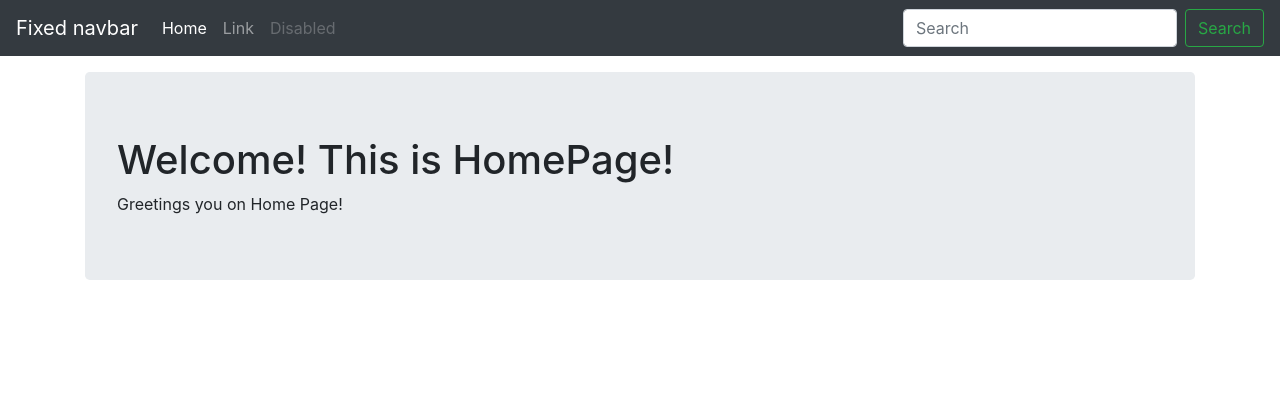
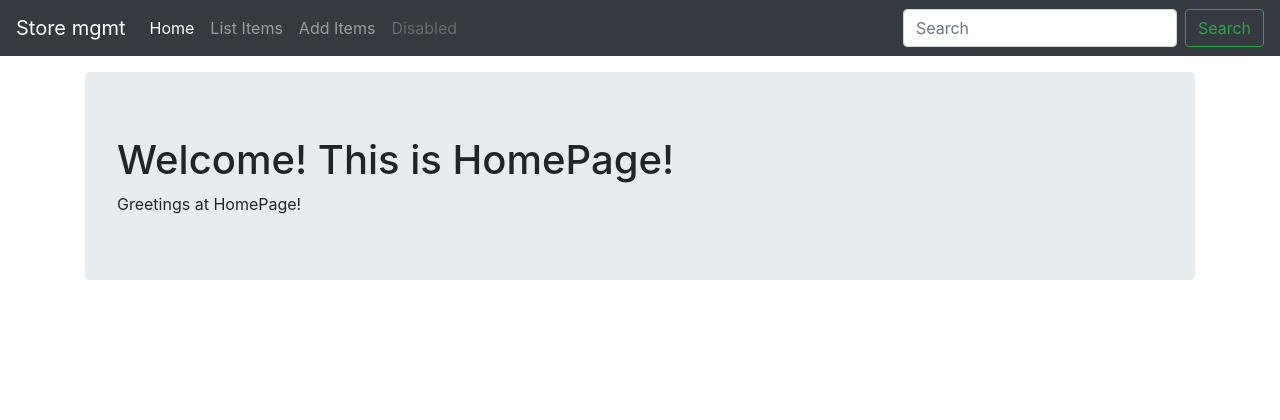
Before and after one commit to ilyuhi4/abc_store, a Django app: page / in a window 1280 px wide. Shown: the top 420 px of the page. Run offline with Django 3.2, Linux system fonts and the light colour scheme; some libraries are stand-ins or nearby versions.

Commit message:
includenavbar in template, created navigation

```diff
--- a/stockmgmt/views.py
+++ b/stockmgmt/views.py
@@ -6,7 +6,8 @@ from .forms import StockCreateForm
 # Create your views here.
 def home(request):
     title = 'Welcome! This is HomePage!'
-    context = {'title': title}
+    context = {'title': title,
+               'text': 'Greetings at HomePage!'}
     return render(request, 'stockmgmt/home.html', context)
 
 
--- a/templates/stockmgmt/home.html
+++ b/templates/stockmgmt/home.html
@@ -16,7 +16,8 @@
 
     <!-- Bootstrap core CSS -->
     <link href="{% static 'stockmgmt/css/stylesheet.css' %}" rel="stylesheet">
-    <link rel="stylesheet" href="https://stackpath.bootstrapcdn.com/bootstrap/4.4.1/css/bootstrap.min.css" integrity="sha384-Vkoo8x4CGsO3+Hhxv8T/Q5PaXtkKtu6ug5TOeNV6gBiFeWPGFN9MuhOf23Q9Ifjh" crossorigin="anonymous">
+    <link rel="stylesheet" href="https://stackpath.bootstrapcdn.com/bootstrap/4.4.1/css/bootstrap.min.css"
+          integrity="sha384-Vkoo8x4CGsO3+Hhxv8T/Q5PaXtkKtu6ug5TOeNV6gBiFeWPGFN9MuhOf23Q9Ifjh" crossorigin="anonymous">
     <style>
         .bd-placeholder-img {
             font-size: 1.125rem;
@@ -38,44 +39,26 @@
     <link href="{% static 'stockmgmt/css/navbar-top-fixed.css' %}" rel="stylesheet">
 </head>
 <body>
-<nav class="navbar navbar-expand-md navbar-dark fixed-top bg-dark">
-    <a class="navbar-brand" href="#">Fixed navbar</a>
-    <button class="navbar-toggler" type="button" data-toggle="collapse" data-target="#navbarCollapse"
-            aria-controls="navbarCollapse" aria-expanded="false" aria-label="Toggle navigation">
-        <span class="navbar-toggler-icon"></span>
-    </button>
-    <div class="collapse navbar-collapse" id="navbarCollapse">
-        <ul class="navbar-nav mr-auto">
-            <li class="nav-item active">
-                <a class="nav-link" href="#">Home <span class="sr-only">(current)</span></a>
-            </li>
-            <li class="nav-item">
-                <a class="nav-link" href="#">Link</a>
-            </li>
-            <li class="nav-item">
-                <a class="nav-link disabled" href="#" tabindex="-1" aria-disabled="true">Disabled</a>
-            </li>
-        </ul>
-        <form class="form-inline mt-2 mt-md-0">
-            <input class="form-control mr-sm-2" type="text" placeholder="Search" aria-label="Search">
-            <button class="btn btn-outline-success my-2 my-sm-0" type="submit">Search</button>
-        </form>
-    </div>
-</nav>
-
+{% include 'stockmgmt/navbar.html' %}
 <main role="main" class="container">
     <div class="jumbotron">
         <h1>{% block header %}
-                {{ title }}
-            {% endblock %}
+            {{ title }}
+        {% endblock %}
         </h1>
         {% block content %}
-            Greetings you on Home Page!
+            {{ text }}
         {% endblock %}
     </div>
 </main>
-<script src="https://code.jquery.com/jquery-3.4.1.slim.min.js" integrity="sha384-J6qa4849blE2+poT4WnyKhv5vZF5SrPo0iEjwBvKU7imGFAV0wwj1yYfoRSJoZ+n" crossorigin="anonymous"></script>
-<script src="https://cdn.jsdelivr.net/npm/popper.js@1.16.0/dist/umd/popper.min.js" integrity="sha384-Q6E9RHvbIyZFJoft+2mJbHaEWldlvI9IOYy5n3zV9zzTtmI3UksdQRVvoxMfooAo" crossorigin="anonymous"></script>
-<script src="https://stackpath.bootstrapcdn.com/bootstrap/4.4.1/js/bootstrap.min.js" integrity="sha384-wfSDF2E50Y2D1uUdj0O3uMBJnjuUD4Ih7YwaYd1iqfktj0Uod8GCExl3Og8ifwB6" crossorigin="anonymous"></script>
+<script src="https://code.jquery.com/jquery-3.4.1.slim.min.js"
+        integrity="sha384-J6qa4849blE2+poT4WnyKhv5vZF5SrPo0iEjwBvKU7imGFAV0wwj1yYfoRSJoZ+n"
+        crossorigin="anonymous"></script>
+<script src="https://cdn.jsdelivr.net/npm/popper.js@1.16.0/dist/umd/popper.min.js"
+        integrity="sha384-Q6E9RHvbIyZFJoft+2mJbHaEWldlvI9IOYy5n3zV9zzTtmI3UksdQRVvoxMfooAo"
+        crossorigin="anonymous"></script>
+<script src="https://stackpath.bootstrapcdn.com/bootstrap/4.4.1/js/bootstrap.min.js"
+        integrity="sha384-wfSDF2E50Y2D1uUdj0O3uMBJnjuUD4Ih7YwaYd1iqfktj0Uod8GCExl3Og8ifwB6"
+        crossorigin="anonymous"></script>
 </body>
 </html>
--- /dev/null
+++ b/templates/stockmgmt/navbar.html
@@ -0,0 +1,27 @@
+<nav class="navbar navbar-expand-md navbar-dark fixed-top bg-dark">
+    <a class="navbar-brand" href="{% url 'home' %}">Store mgmt</a>
+    <button class="navbar-toggler" type="button" data-toggle="collapse" data-target="#navbarCollapse"
+            aria-controls="navbarCollapse" aria-expanded="false" aria-label="Toggle navigation">
+        <span class="navbar-toggler-icon"></span>
+    </button>
+    <div class="collapse navbar-collapse" id="navbarCollapse">
+        <ul class="navbar-nav mr-auto">
+            <li class="nav-item active">
+                <a class="nav-link" href="{% url 'home' %}">Home<span class="sr-only">(current)</span></a>
+            </li>
+            <li class="nav-item">
+                <a class="nav-link" href="{% url 'list_items' %}">List Items</a>
+            </li>
+            <li class="nav-item">
+                <a class="nav-link" href="{% url 'add_items' %}">Add Items</a>
+            </li>
+            <li class="nav-item">
+                <a class="nav-link disabled" href="#" tabindex="-1" aria-disabled="true">Disabled</a>
+            </li>
+        </ul>
+        <form class="form-inline mt-2 mt-md-0">
+            <input class="form-control mr-sm-2" type="text" placeholder="Search" aria-label="Search">
+            <button class="btn btn-outline-success my-2 my-sm-0" type="submit">Search</button>
+        </form>
+    </div>
+</nav>
```
Also changed, not shown: README.md.
